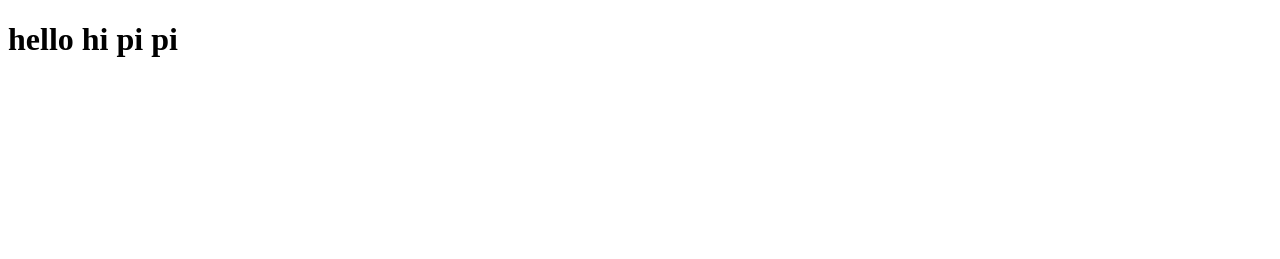
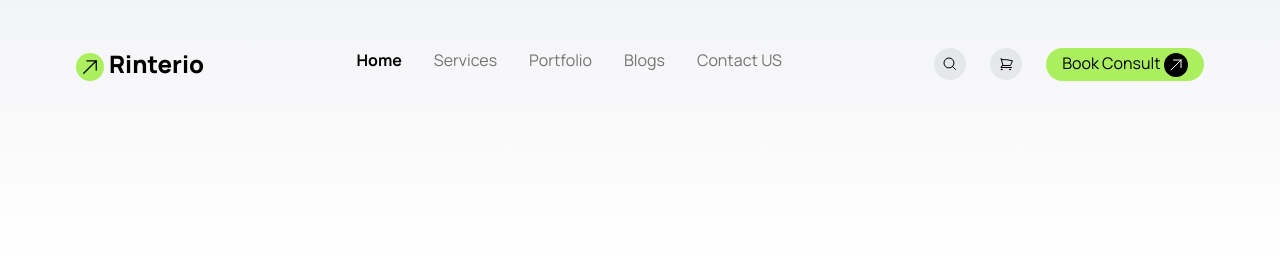
Before and after one commit to imtiajsultan1/assignemnt-3, a plain HTML site: page index.html in a window 1280 px wide. Drawn offline with nearby package versions, Linux system fonts and the light colour scheme.

Commit message:
Navigation bar

```diff
--- a/index.html
+++ b/index.html
@@ -1,11 +1,55 @@
 <!DOCTYPE html>
 <html lang="en">
+
 <head>
     <meta charset="UTF-8">
     <meta name="viewport" content="width=device-width, initial-scale=1.0">
     <title>Assignment-3</title>
+    <script src="https://cdn.tailwindcss.com"></script>
+    <link rel="preconnect" href="https://fonts.googleapis.com">
+    <link rel="preconnect" href="https://fonts.gstatic.com" crossorigin>
+    <link href="https://fonts.googleapis.com/css2?family=Manrope:wght@200..800&display=swap" rel="stylesheet">
+    <style>
+        .font-manrope {
+            font-family: "Manrope", sans-serif;
+        }
+    </style>
 </head>
-<body>
-    <h1>hello hi pi pi </h1>
+
+<body class="font-manrope">
+    <header class="pt-12 bg-gradient-to-b from-gray-100 to-white-900 h-64 w-full">
+        <nav class="flex justify-around">
+            <div>
+                <h1 class="text-2xl items-center font-extrabold "><svg xmlns="http://www.w3.org/2000/svg" fill="none" viewBox="0 0 24 24" stroke-width="1.5" stroke="currentColor" class="size-7 inline bg-[#ABEF5F] rounded-full p-1">
+                    <path stroke-linecap="round" stroke-linejoin="round" d="m4.5 19.5 15-15m0 0H8.25m11.25 0v11.25" />
+                  </svg> Rinterio</h1>
+            </div>
+            <div class="flex text-[#737373] gap-8">
+                <a href="#" class="font-bold text-black">Home   </a>
+                <a href="#">Services   </a>
+                <a href="#">Portfolio   </a>
+                <a href="#">Blogs   </a>
+                <a href="#">Contact US</a>
+            </div>
+            <div class="flex gap-6">
+                <!-- search icon -->
+                <svg xmlns="http://www.w3.org/2000/svg" fill="none" viewBox="0 0 24 24" stroke-width="1.5" stroke="currentColor" class="size-8 inline bg-gray-200 rounded-full p-2">
+                    <path stroke-linecap="round" stroke-linejoin="round" d="m21 21-5.197-5.197m0 0A7.5 7.5 0 1 0 5.196 5.196a7.5 7.5 0 0 0 10.607 10.607Z" />
+                  </svg>
+
+                <!-- cart icon -->
+                <svg xmlns="http://www.w3.org/2000/svg" fill="none" viewBox="0 0 24 24" stroke-width="1.5" stroke="currentColor" class="size-8 inline bg-gray-200 rounded-full p-2">
+                    <path stroke-linecap="round" stroke-linejoin="round" d="M2.25 3h1.386c.51 0 .955.343 1.087.835l.383 1.437M7.5 14.25a3 3 0 0 0-3 3h15.75m-12.75-3h11.218c1.121-2.3 2.1-4.684 2.924-7.138a60.114 60.114 0 0 0-16.536-1.84M7.5 14.25 5.106 5.272M6 20.25a.75.75 0 1 1-1.5 0 .75.75 0 0 1 1.5 0Zm12.75 0a.75.75 0 1 1-1.5 0 .75.75 0 0 1 1.5 0Z" />
+                  </svg>
+
+                <!-- book consult button -->
+                <button class="bg-[#ABEF5F] rounded-3xl text-bold px-4" >Book Consult <svg xmlns="http://www.w3.org/2000/svg" fill="none" viewBox="0 0 24 24" stroke-width="1.5" stroke="currentColor" class="size-6 inline bg-black text-white rounded-full p-1">
+                    <path stroke-linecap="round" stroke-linejoin="round" d="m4.5 19.5 15-15m0 0H8.25m11.25 0v11.25" />
+                  </svg>
+                </button>
+            </div>
+        </nav>
+    </header>
 </body>
+
 </html>
```
Also changed, not shown: assets/Rectangle.png (added), assets/Vector.png (added), assets/article1.png (added), assets/article2.png (added), assets/article3.png (added), assets/banner.png (added), assets/bg.jpg (added), assets/budget-planning.png (added), assets/commercial.png (added), assets/concept.png (added), assets/flow-chart.png (added), assets/img1.png (added), assets/img2.png (added), assets/img3.png (added), 4 more files.
